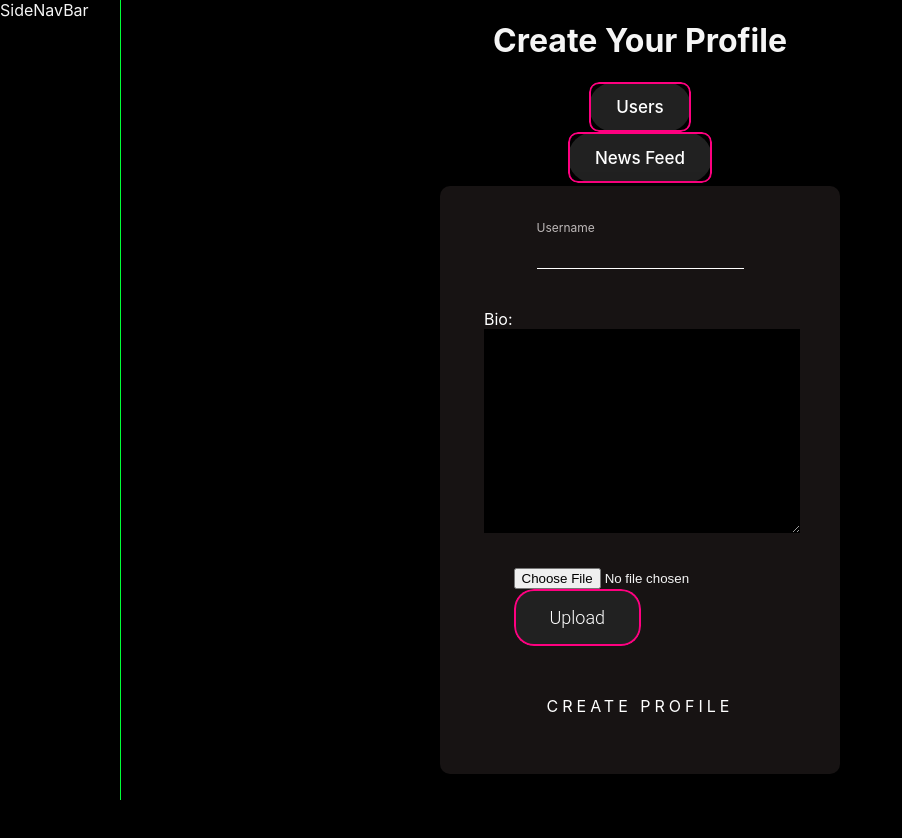
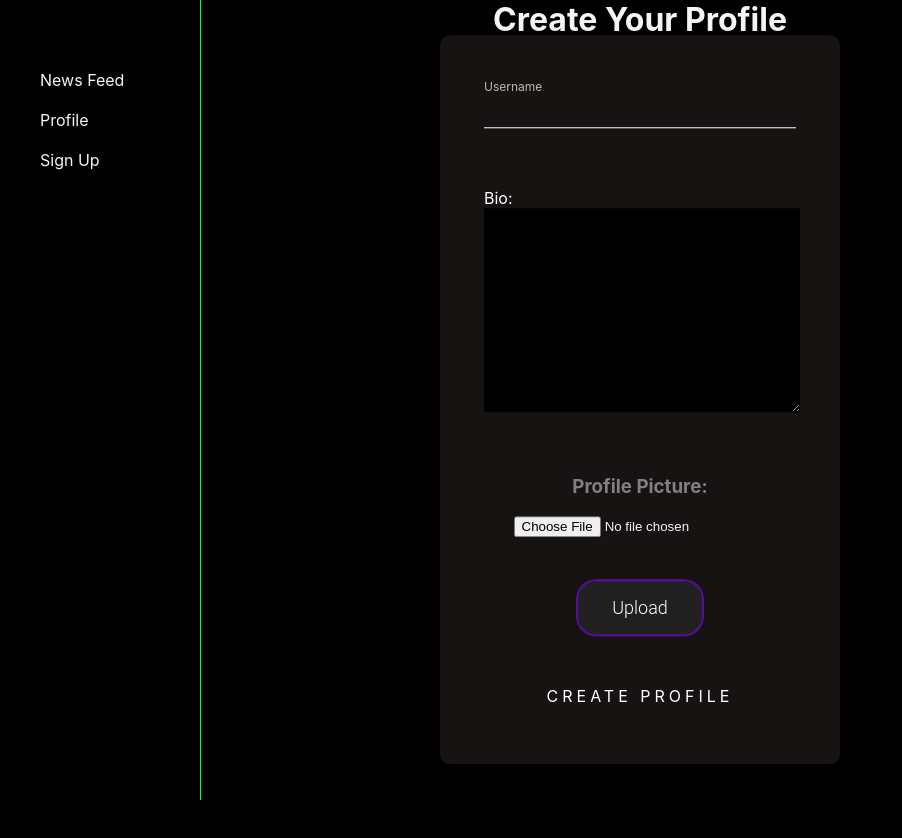
Before and after one commit to SalamanderCtesiphon/message-board, a React (Create React App) app: page /signup in a window 1280 px wide. Shown: the top 838 px of the page, without its empty margins (0-902 px from the left). Built offline with nearby package versions, Linux system fonts and the light colour scheme.

Commit message:
added a nav bar to be the parent element to hold the  user state

```diff
--- a/src/App.css
+++ b/src/App.css
@@ -11,14 +11,33 @@
   justify-content: flex-start;
 }
 
+h1 {
+  color: whitesmoke;
+  display: flex;
+  justify-content: center;
+  padding: 0;
+  margin: 0;
+}
 .side-bar {
   position: absolute;
   color: whitesmoke;
   border-right: 1px solid #00ff37;
-  height: 100vh;
-  width: 120px;
+  min-height: 100vh;
+  width: 200px;
   z-index: 1;
   background-color: black;
+}
+
+ul {
+  display: flex;
+  flex-direction: column;
+  margin-top: 50px;
+}
+
+li {
+  margin-top: 20px;
+  list-style: none;
+  cursor: pointer;
 }
 
 a {
@@ -66,13 +85,8 @@ button::after {
   height: 100%;
   padding: var(--border-width);
   background-image: conic-gradient(
-		#ff0080,
-		#ff0080,
-		#ff0080,
-		#ff0080,
-		#ff0080,
-		#ff0080,
-		#ff0080
+		#7b00ffa0,
+		#7b00ffa0
 	);
   -webkit-mask-image: var(--m-i), var(--m-i);
   mask-image: var(--m-i), var(--m-i);
@@ -434,7 +448,7 @@ form {
 
 .login-box {
   position: absolute;
-  top: 60%;
+  top: 50%;
   left: 50%;
   width: 400px;
   padding: 40px;
@@ -447,6 +461,8 @@ form {
 
 .login-box .user-box {
   position: relative;
+  margin: 10px;
+  width: 100%;
 }
 
 .login-box .user-box input {
@@ -528,17 +544,10 @@ form {
   animation: btn-anim1 2s linear infinite;
 }
 
-.image-editor {
-  margin-top: 10px;
-  position: relative;
-  height: 100px;
+.file-upload {
   display: flex;
   flex-direction: column;
   align-items: center;
   justify-content: space-between;
-  height: 600px;
+  height: 120px;
 }
-
-#edit-window {
-  margin-top: 160px;
-}
--- a/src/components/SideNavBar.jsx
+++ b/src/components/SideNavBar.jsx
@@ -2,7 +2,13 @@ import React from 'react'
 
 function SideNavBar() {
   return (
-    <div className='side-bar'>SideNavBar</div>
+    <div className='side-bar'>
+      <ul>
+        <li><a href="/">News Feed</a></li>
+        <li><a href="/profile">Profile</a></li>
+        <li><a href="/signup">Sign Up</a></li>
+      </ul>
+    </div>
   )
 }
 
--- a/src/pages/Profile.jsx
+++ b/src/pages/Profile.jsx
@@ -5,8 +5,7 @@ function Profile() {
 
   return (
     <div>
-      <button className='bn'><a href="/">Return</a></button>
-      <button className="bn"><a href="/signup">Sign Up</a></button>
+      <h1>Hey, get a load of this. It's the profile page.</h1>
     </div>
   )
 }
--- a/src/pages/SignUp.jsx
+++ b/src/pages/SignUp.jsx
@@ -6,6 +6,7 @@ function SignUp() {
   const [userPic, setUserPic] = useState({});
   const [userName, setUserName] = useState('');
   const [userInfo, setUserInfo] = useState('');
+  const [file, setFile] = useState();
 
   const createUser = (e) => {
     e.preventDefault();
@@ -22,7 +23,7 @@ function SignUp() {
   }
 
 
-  const [file, setFile] = useState();
+
 
   const handleFileChange = (e) => {
     if (e.target.files) {
@@ -40,12 +41,7 @@ function SignUp() {
   return (
     <div className="sign-up-page">
       <h1>Create Your Profile</h1>
-      <button onClick={() => console.log(users[0].userPic)} className='bn'>Users</button>
-      <button className='bn'><a href="/">News Feed</a></button>
-
-
       <div className="login-box">
-
         <form >
           <div className="user-box">
             <input
@@ -70,7 +66,8 @@ function SignUp() {
             onChange={(e) => setUserInfo(e.target.value)}
           />
           </div>
-          <div>
+          <h3>Profile Picture:</h3>
+          <div className='file-upload'>
             <input type="file" onChange={handleFileChange} />
 
             <div>{file && `${file.name} - ${file.type}`}</div>
```
